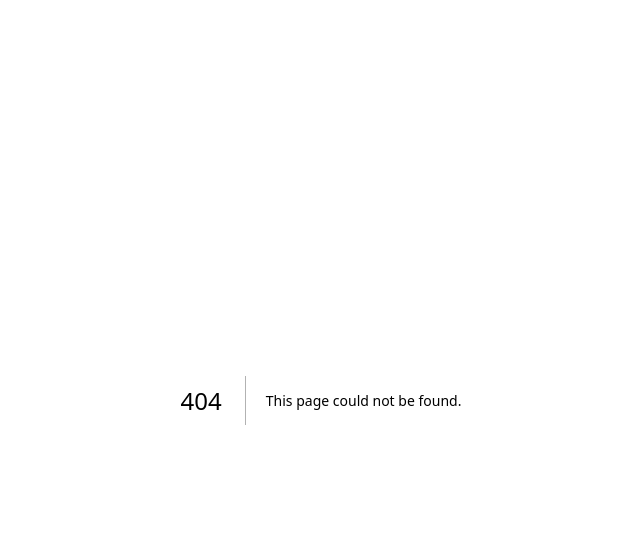
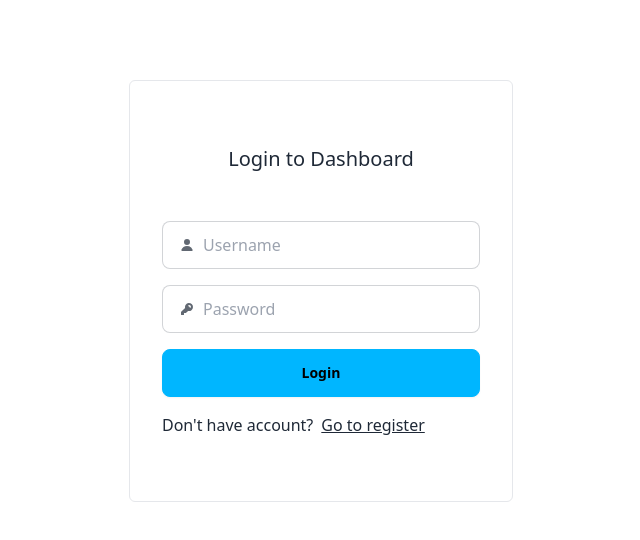
Before and after one commit to lightbeem3296/ge-crm-front, a Next.js app: page /auth/login in a window 1280 px wide. Before the commit this address had no page. Shown: the top 540 px of the page, without its empty margins (319-959 px from the left). Built offline with nearby package versions, Linux system fonts and the light colour scheme.

Commit message:
added login page

```diff
--- /dev/null
+++ b/src/app/auth/login/page.tsx
@@ -0,0 +1,146 @@
+"use client"
+
+import { customAlert, CustomAlertType } from "@/components/ui/alert";
+import { faEye, faEyeSlash } from "@fortawesome/free-solid-svg-icons";
+import { FontAwesomeIcon } from "@fortawesome/react-fontawesome";
+import axios from "axios";
+import Link from "next/link";
+import { useRouter } from "next/navigation";
+import { useState } from "react"
+import { useForm } from "react-hook-form";
+
+interface LoginFormInputs {
+  username: string;
+  password: string;
+}
+
+export default function LoginPage() {
+  const {
+    register,
+    handleSubmit,
+    watch,
+    formState: { errors },
+  } = useForm<LoginFormInputs>();
+  const [loading, setLoading] = useState(false);
+  const [showPassword, setShowPassword] = useState<boolean>(false);
+  const router = useRouter();
+
+  // UI Handlers
+  const handleClickShowPassword = () => {
+    setShowPassword(!showPassword);
+  }
+
+  const onSubmit = async (data: LoginFormInputs) => {
+    setLoading(true);
+    try {
+      const formData = new URLSearchParams();
+      formData.append("username", data.username);
+      formData.append("password", data.password);
+
+      const response = await axios.post("/api/auth/login", formData, {
+        headers: {
+          "Content-Type": "application/x-www-form-urlencoded",
+        },
+      });
+      localStorage.setItem("access_token", response.data.access_token);
+      router.push("/dashboard/data/employee");
+    } catch (error: any) {
+      customAlert({
+        type: CustomAlertType.ERROR,
+        title: "Login failed",
+        message: error.response?.data.detail || error.message,
+      });
+    } finally {
+      setLoading(false);
+    }
+  };
+
+  return (
+    <form
+      onSubmit={handleSubmit(onSubmit)}
+      className="flex flex-col gap-4 max-w-96 mx-auto border px-8 py-16 rounded-md mt-20"
+    >
+      <div className="flex justify-center mb-8">
+        <span className="font-sans font-medium text-xl">
+          Login to Dashboard
+        </span>
+      </div>
+
+      {/* Username field */}
+      <div className="flex flex-col">
+        <label className="input input-bordered flex items-center gap-2">
+          <svg
+            xmlns="http://www.w3.org/2000/svg"
+            viewBox="0 0 16 16"
+            fill="currentColor"
+            className="h-4 w-4 opacity-70">
+            <path
+              d="M8 8a3 3 0 1 0 0-6 3 3 0 0 0 0 6ZM12.735 14c.618 0 1.093-.561.872-1.139a6.002 6.002 0 0 0-11.215 0c-.22.578.254 1.139.872 1.139h9.47Z" />
+          </svg>
+          <input
+            type="text"
+            id="username"
+            className="grow"
+            placeholder="Username"
+            {...register("username", { required: "Username is required" })}
+          />
+        </label>
+        {errors.username && (
+          <p className="text-red-500 text-sm mt-1">{errors.username.message}</p>
+        )}
+      </div>
+
+      {/* Password field */}
+      <div className="flex flex-col">
+        <label className="input input-bordered flex items-center gap-2">
+          <svg
+            xmlns="http://www.w3.org/2000/svg"
+            viewBox="0 0 16 16"
+            fill="currentColor"
+            className="h-4 w-4 opacity-70">
+            <path
+              fillRule="evenodd"
+              d="M14 6a4 4 0 0 1-4.899 3.899l-1.955 1.955a.5.5 0 0 1-.353.146H5v1.5a.5.5 0 0 1-.5.5h-2a.5.5 0 0 1-.5-.5v-2.293a.5.5 0 0 1 .146-.353l3.955-3.955A4 4 0 1 1 14 6Zm-4-2a.75.75 0 0 0 0 1.5.5.5 0 0 1 .5.5.75.75 0 0 0 1.5 0 2 2 0 0 0-2-2Z"
+              clipRule="evenodd" />
+          </svg>
+          <input
+            type={showPassword ? "text" : "password"}
+            id="password"
+            className="grow"
+            placeholder="Password"
+            {...register("password", { required: "Password is required" })}
+          />
+          <button
+            type="button"
+            className={!watch("password") ? "hidden" : ""}
+            onClick={() => handleClickShowPassword()}
+          >
+            {showPassword
+              ? <FontAwesomeIcon icon={faEyeSlash} width={12} />
+              : <FontAwesomeIcon icon={faEye} width={12} />}
+          </button>
+        </label>
+        {errors.password && (
+          <p className="text-red-500 text-sm mt-1">{errors.password.message}</p>
+        )}
+      </div>
+      <button
+        type="submit"
+        className="btn btn-info"
+      >
+        Login
+      </button>
+      <div className="flex gap-2">
+        <span>
+          Don't have account?
+        </span>
+        <Link
+          href="/auth/register"
+          className="link"
+        >
+          Go to register
+        </Link>
+      </div>
+    </form>
+  )
+}
```
